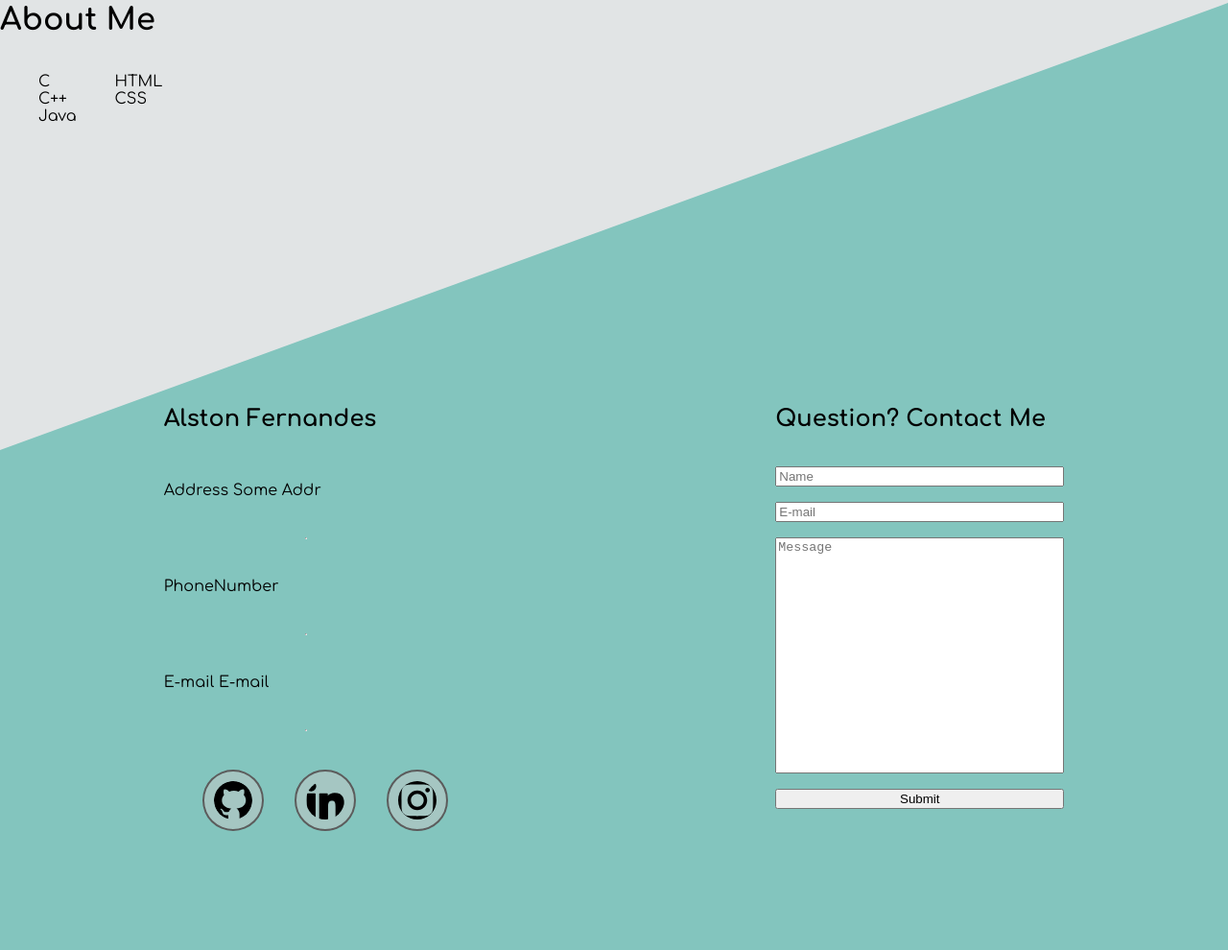
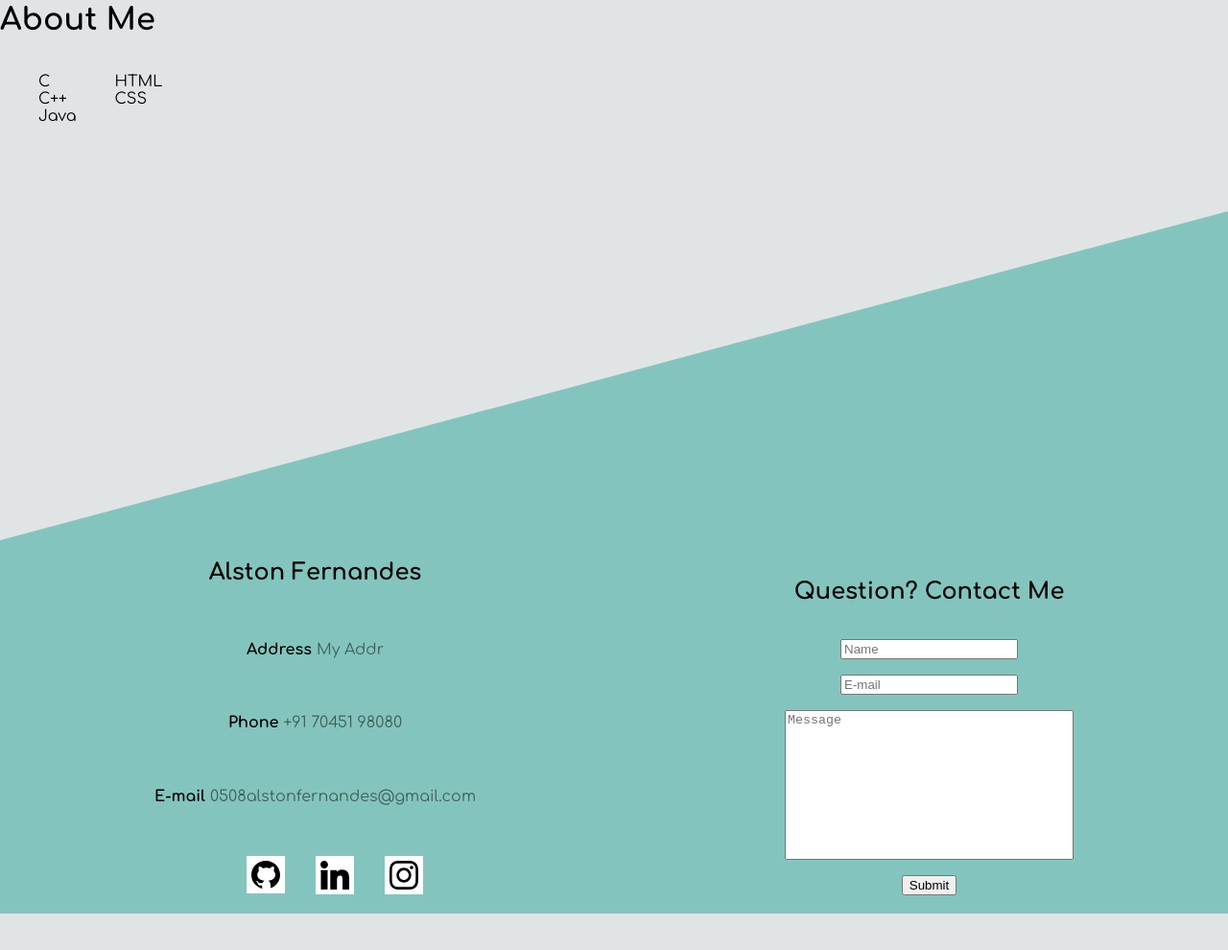
Before and after one commit to 05Alston/Portfolio, a plain HTML site: page index.html in a window 1280 px wide. Shown: the part 662-1652 px from the top of the page at 96% size. After the commit the page ends 1614 px from the top, so only its background shows below. Drawn offline with Linux system fonts and the light colour scheme.

Commit message:
style: Added extra styles

```diff
--- a/index.html
+++ b/index.html
@@ -17,16 +17,16 @@
             <p>Alston Fernandes</p>
             <input type="checkbox" class="nav-toggle" id="nav-toggle">
             <ol class="list-style">
-                <li class="nav-link active"><a href="">Home</a></li>
+                <li class="nav-link active"><a href="#home">Home</a></li>
                 <li class="nav-link active"><a href="">Projects</a></li>
-                <li class="nav-link active"><a href="">Contact Me</a></li>
+                <li class="nav-link active"><a href="#Contacts">Contact Me</a></li>
             </ol>
             <label class="hamburger" for="nav-toggle">
                 <div></div>
             </label>
         </nav>
     </header>
-    <div class="skew" style=""></div>
+    <div id="home"class="skew"></div>
     <div class="banner">
         <div>
             <p>Hi, My name is</p>
@@ -35,7 +35,7 @@
                 <p>I am a programmer.</p>
             </div>
         </div>
-        <img src="/Assets/Image.svg" alt="Banner">
+        <img src="/Assets/Image.png" alt="Banner">
     </div>
     <div class="one">
         <h1>About Me</h1>
@@ -54,21 +54,27 @@
             <div class="images"></div>
         </section>
     </div>
-    <footer>
+    <footer id="Contacts">
         <section>
             <div class="info myInfo">
                 <h2>Alston Fernandes</h2>
-                <div><p>Address Some Addr</p></div>
-                <hr>
-                <div><p>PhoneNumber</p></div>
-                <hr>
-                <div><p>E-mail E-mail</p></div>
-                <hr>
+                <div>
+                    <h4>Address</h4>
+                    <p>My Addr</p>
+                </div>
+                <div>
+                    <h4>Phone</h4>
+                    <p>+91 70451 98080</p>
+                </div>
+                <div>
+                    <h4>E-mail</h4>
+                    <p>0508alstonfernandes@gmail.com</p>
+                </div>
                 <div class="social">
                     <ul>
-                        <li><a href=""><img src="Assets/github.svg" alt="Github"></a></li>
-                        <li><a href=""><img src="Assets/linkedin.svg" alt="LinkedIn"></a></li>
-                        <li><a href=""><img src="Assets/instagram.svg" alt="instagram"></a></li>
+                        <li><a href="https://github.com/05Alston"><img src="Assets/github.svg" alt="Github"></a></li>
+                        <li><a href="https://www.linkedin.com/in/alston-fernandes-b28720220/"><img src="Assets/linkedin.svg" alt="LinkedIn"></a></li>
+                        <li><a href="https://www.instagram.com/fernands_alston/"><img src="Assets/instagram.svg" alt="instagram"></a></li>
                     </ul>
                 </div>
             </div>
@@ -76,7 +82,7 @@
                 <h2>Question? Contact Me</h2>
                 <input type="text" placeholder="Name">
                 <input type="email" placeholder="E-mail">
-                <textarea name="Message" placeholder="Message" id="" cols="35" rows="16" ></textarea>
+                <textarea name="Message" placeholder="Message" id="" cols="35" rows="10"></textarea>
                 <input type="submit" value="Submit">
             </div>
         </section>
--- a/style.css
+++ b/style.css
@@ -1,5 +1,5 @@
 :root{
-    --text-primary: rgb(200, 200, 200);
+    --text-primary: rgba(0, 0, 0, 0.514);
     --text-secondary: rgb(242, 242, 242);
     --text-nav: rgb(23, 71, 61);
     --bg-primary: #E1E4E5;
@@ -21,7 +21,9 @@
     background-color: #006D77;
     border-radius: 0.5rem;
 }
-
+html{
+    scroll-behavior: smooth;
+}
 body{
     position: relative;
     margin: 0;
@@ -123,7 +125,7 @@ ol{
     z-index: -1;
 }
 
-.skew::after,.one::after{
+.skew::after{
     position: absolute;
     width: 100%;
     height: 1000%;
@@ -176,13 +178,36 @@ ol{
     height: 50vh;
     z-index: -1;
 }
-.one::after{
-    background:var(--bg-secondary);
-    top: 0;
-}
+
 footer section{
+    position: relative;
+    margin-top: 10rem;
     display: flex;
     justify-content: space-around;
+    background:var(--bg-secondary);
+
+}
+footer p{
+    color: var(--text-primary);
+}
+footer div{
+    display: flex;
+    align-items: center;
+    justify-content: center;
+    column-gap: 5px;
+}
+footer section::after{
+    position: absolute;
+    width: 100%;
+    height: 100%;
+    content: '';
+    background-color: inherit;
+    left:0;
+    right:0;
+    bottom:0;
+    transform-origin: bottom left;
+    transform: skewY(-15deg);
+    z-index: -1;
 }
 .info{
     display: flex;
@@ -196,11 +221,9 @@ footer section{
 
 }
 .social img{
-    width: 40px;
-    padding: 10px;
-    border: 2px rgb(92, 92, 92) solid ;
-    border-radius: 50%;
-    background-color: rgba(200, 200, 200, 0.5);
+    width: 30px;
+    padding: 5px;
+    background-color: rgba(255, 255, 255, 1);
 }
 .contact textarea{
     resize: none;
```
Also changed, not shown: Assets/Image.png (added), Assets/Image.svg (deleted).
